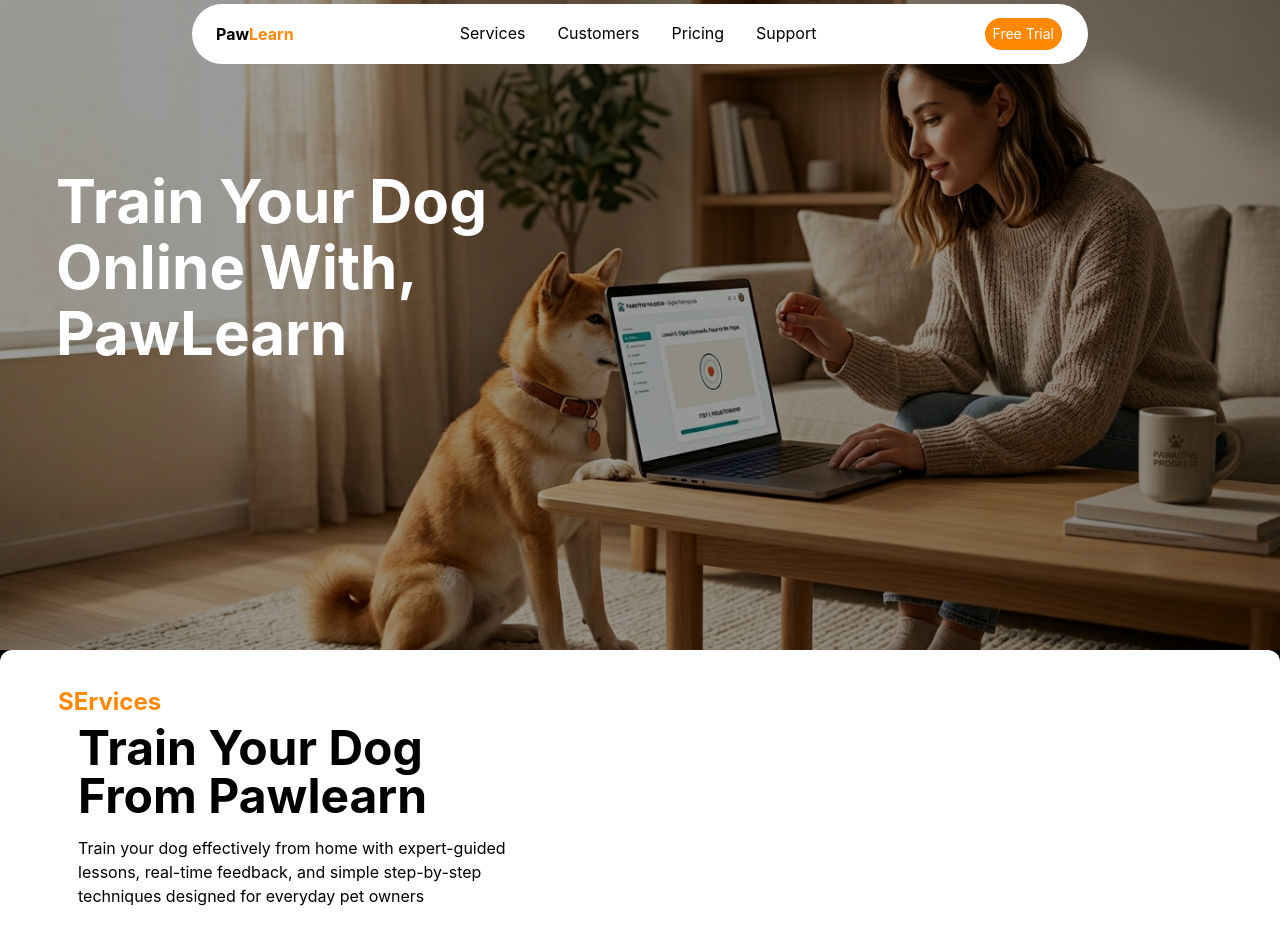
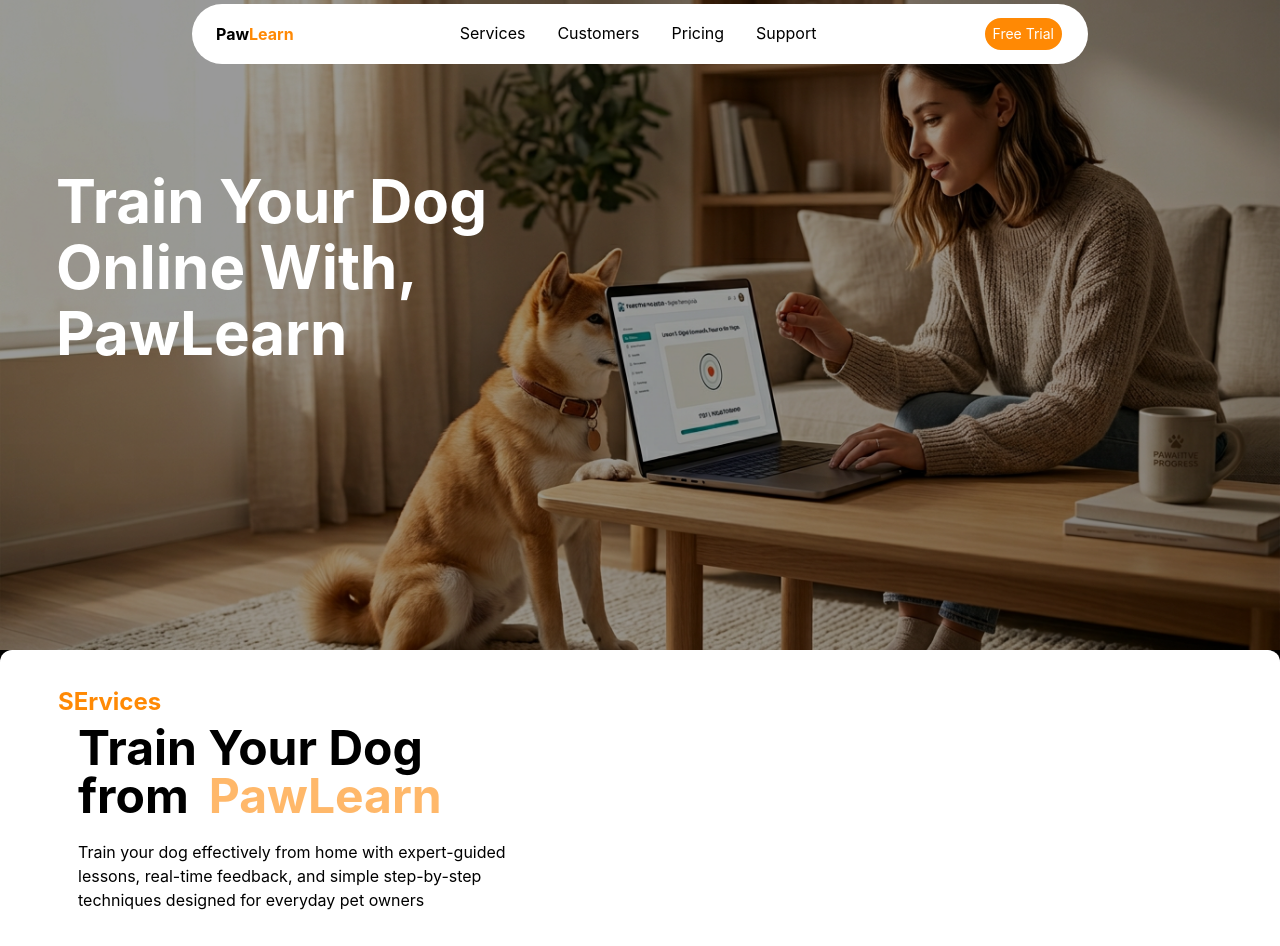
Before and after one commit to ankit-tiwari-0/PawLearn, a React (Vite) app: page / in a window 1280 px wide. Shown: the top 946 px of the page. Built offline with nearby package versions, Linux system fonts and the light colour scheme.

Commit message:
leftsec of hero done

```diff
--- a/src/Components/HeroSection.jsx
+++ b/src/Components/HeroSection.jsx
@@ -7,9 +7,9 @@ const HeroSection = () => {
             <div>
                 <div className='px-3 lg:px-10 '>
                     <h3 className='text-orange-400 lg:text-2xl text-xl py-1.5 font-bold'>SErvices</h3>
-                    <h1 className='text-sm lg:text-5xl font-bold mb-4 ml-5'>Train Your Dog
+                    <h1 className='text-xl lg:text-5xl font-bold mb-5 ml-5 '>Train Your Dog
                         <br />
-                        From Pawlearn<br /> </h1>
+                        from<span className='px-5 text-orange-300 py-10'>PawLearn</span> </h1>
                     <p className='max-w-xs lg:max-w-md ml-5 mb-10'>Train your dog effectively from home
                         with expert-guided lessons, real-time feedback, and simple step-by-step
                         techniques designed for everyday pet owners</p>
```
